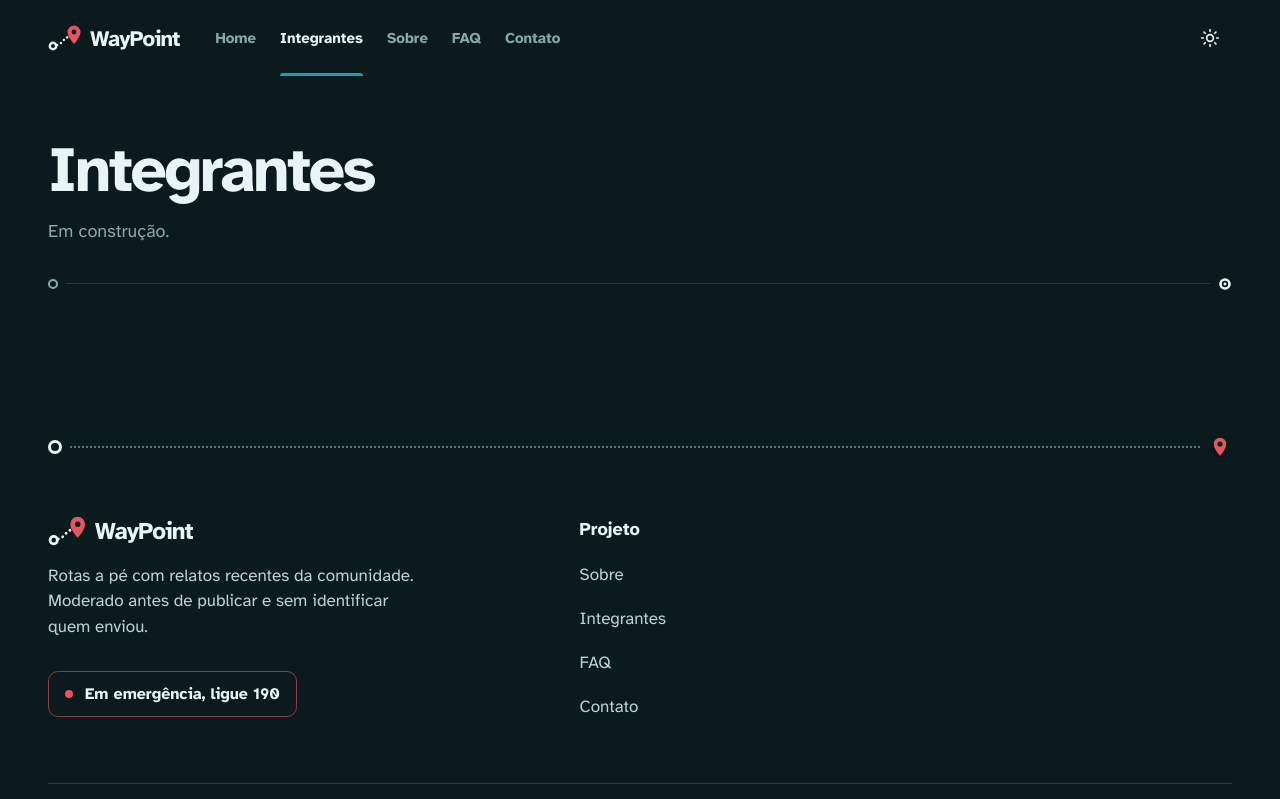
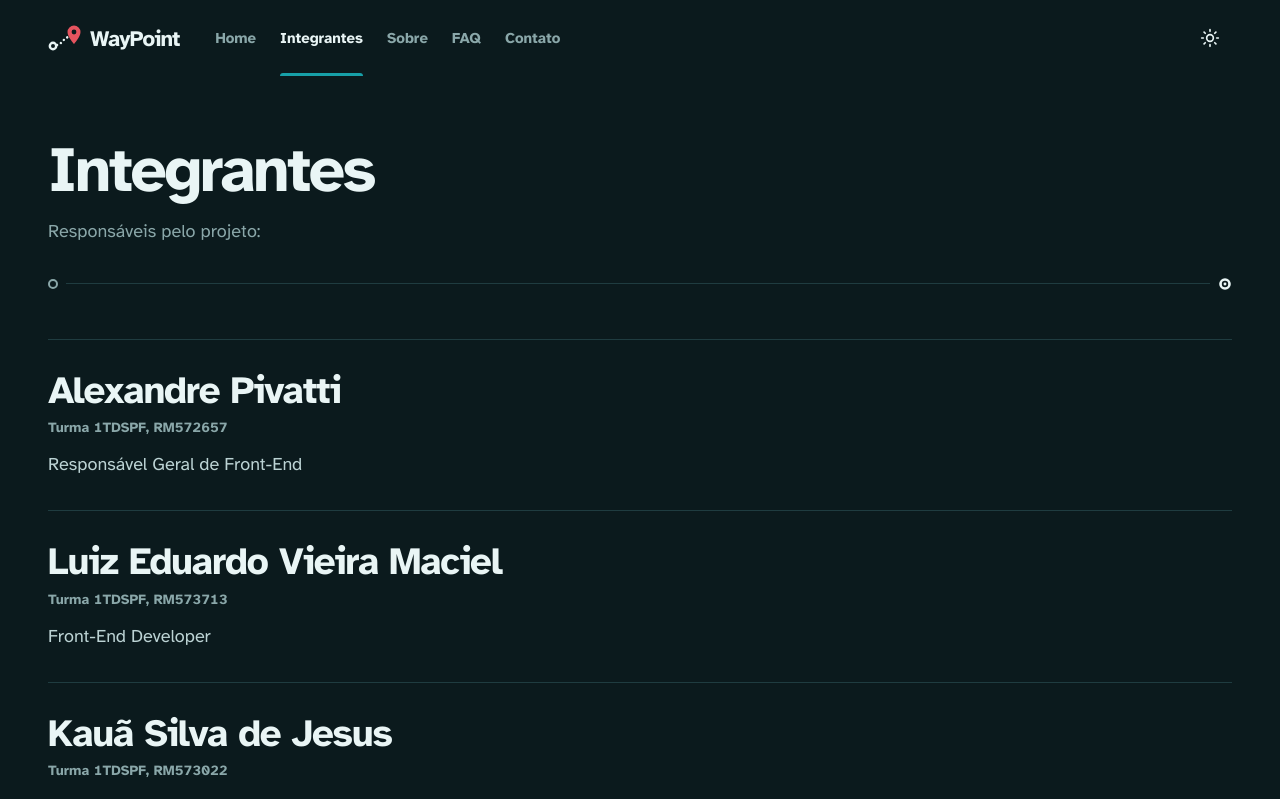
Before and after one commit to pivattidev/waypoint, a React (Vite) app: page /integrantes in a window 1280 px wide. Shown: the top 799 px of the page. Built offline with nearby package versions, Linux system fonts and the light colour scheme.

Commit message:
feat: lista os integrantes com nome, turma, RM e papel

```diff
--- a/src/pages/Integrantes.tsx
+++ b/src/pages/Integrantes.tsx
@@ -1,9 +1,24 @@
 import PageHeader from '../components/PageHeader'
+import { integrantes } from '../services/integrantes'
 
 export default function Integrantes() {
   return (
-    <PageHeader titulo="Integrantes">
-      <p>Em construção.</p>
-    </PageHeader>
+    <>
+      <PageHeader titulo="Integrantes">
+        <p>Responsáveis pelo projeto:</p>
+      </PageHeader>
+
+      <ul className="border-t border-line">
+        {integrantes.map((pessoa) => (
+          <li key={pessoa.nome} className="border-b border-line py-8">
+            <h2 className="text-[clamp(1.75rem,3vw,2.5rem)] font-extrabold leading-none tracking-[-0.03em]">{pessoa.nome}</h2>
+            <p className="tabular mt-2 text-sm font-bold text-muted">
+              Turma {pessoa.turma}, {pessoa.rm}
+            </p>
+            <p className="mt-3 text-lg text-ink-2">{pessoa.papel}</p>
+          </li>
+        ))}
+      </ul>
+    </>
   )
 }
```
